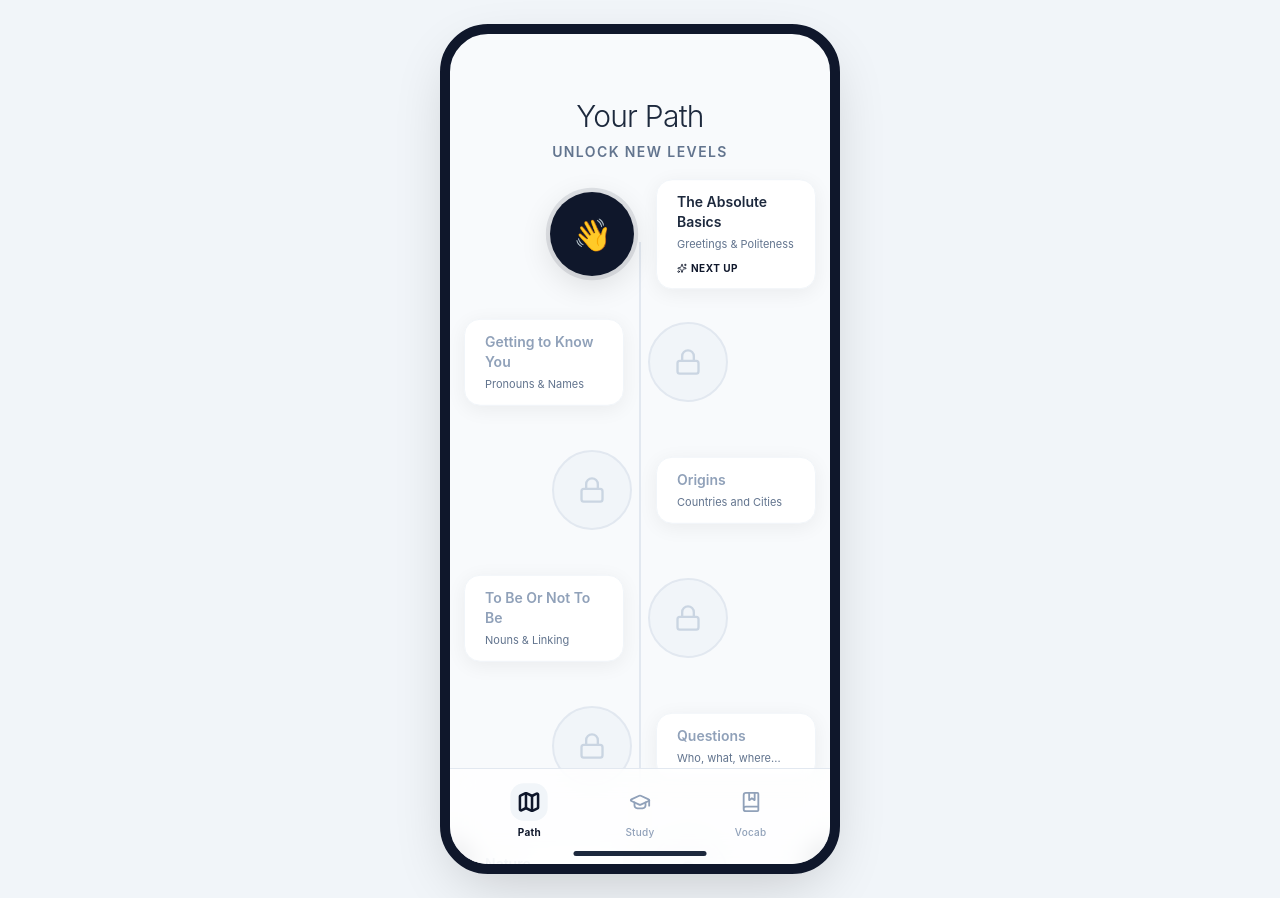
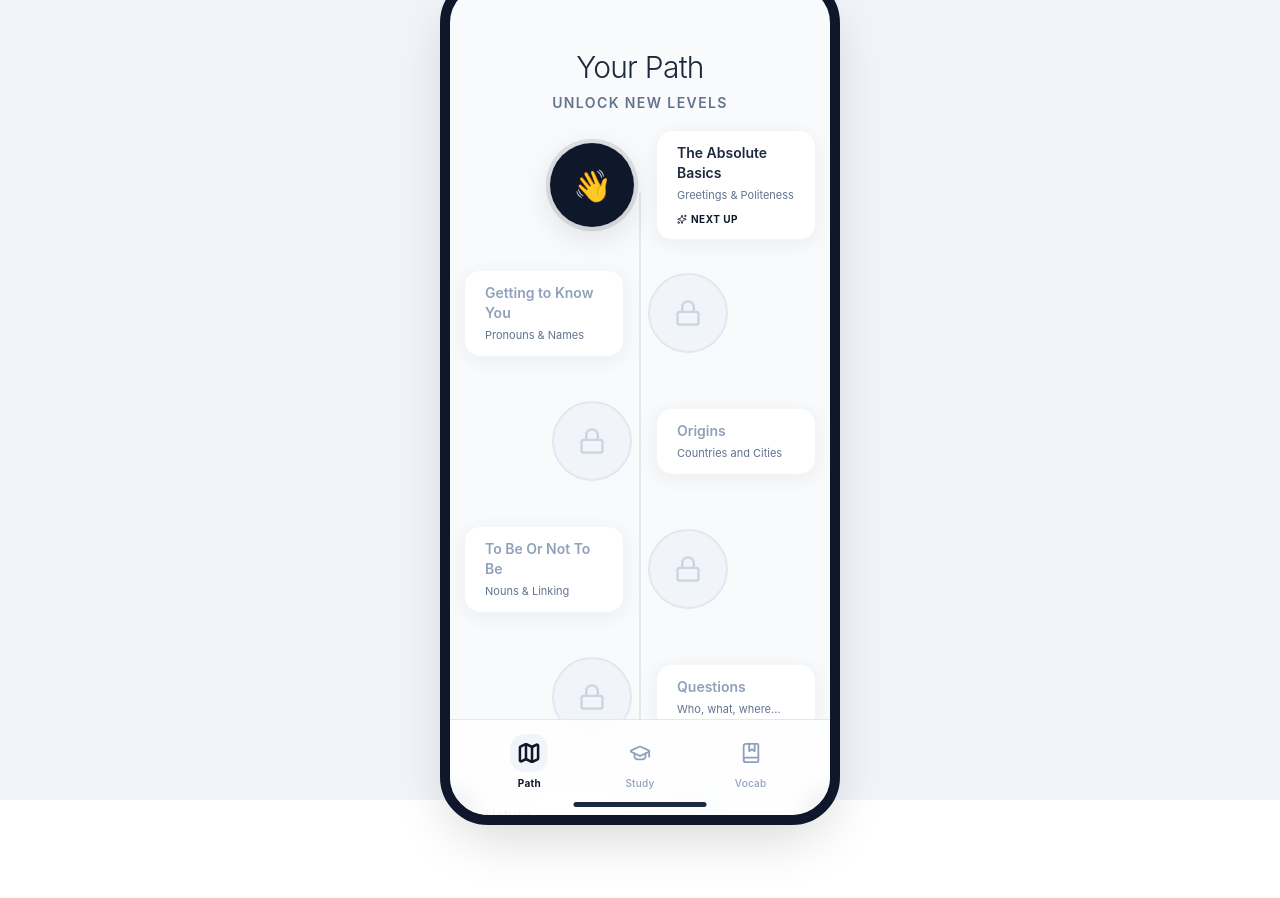
Before and after one commit to cpmas/thai-learning-app, a React (Vite) app: page / in a window 1280 px wide. After the commit the page ends 800 px from the top, so only its background shows below. Built offline with nearby package versions, Linux system fonts and the light colour scheme.

Commit message:
fit between nav bars

```diff
--- a/src/App.jsx
+++ b/src/App.jsx
@@ -232,6 +232,7 @@ const shuffleArray = (array) => [...array].sort(() => Math.random() - 0.5);
 
 // --- CSS ---
 const customStyles = `
+  body { overscroll-behavior-y: none; }
   .perspective-1000 { perspective: 1000px; }
   .transform-style-3d { transform-style: preserve-3d; }
   .backface-hidden { backface-visibility: hidden; }
@@ -1176,10 +1177,10 @@ export default function App() {
   return (
     <>
       <style dangerouslySetInnerHTML={{ __html: customStyles }} />
-      <div className="min-h-screen bg-slate-100 flex items-center justify-center font-sans sm:p-6 text-slate-900">
+      <div className="fixed inset-0 bg-slate-100 flex items-center justify-center font-sans sm:p-6 text-slate-900">
 
         {/* Mobile Mockup */}
-        <div className="w-full h-screen sm:h-[850px] sm:w-[400px] bg-slate-50 sm:rounded-[3rem] sm:shadow-[0_20px_60px_-15px_rgba(0,0,0,0.2)] sm:border-[10px] sm:border-slate-900 overflow-hidden relative">
+        <div className="w-full h-full sm:h-[850px] sm:w-[400px] bg-slate-50 sm:rounded-[3rem] sm:shadow-[0_20px_60px_-15px_rgba(0,0,0,0.2)] sm:border-[10px] sm:border-slate-900 overflow-hidden relative">
 
           <div className="h-full w-full overflow-y-auto hide-scrollbar sm:pt-4 pb-28">
             {currentTab === 'path' && !gameMode && <JourneyMap unlockedLevelId={unlockedLevelId} onSelectLevel={handleSelectMapNode} />}
```
